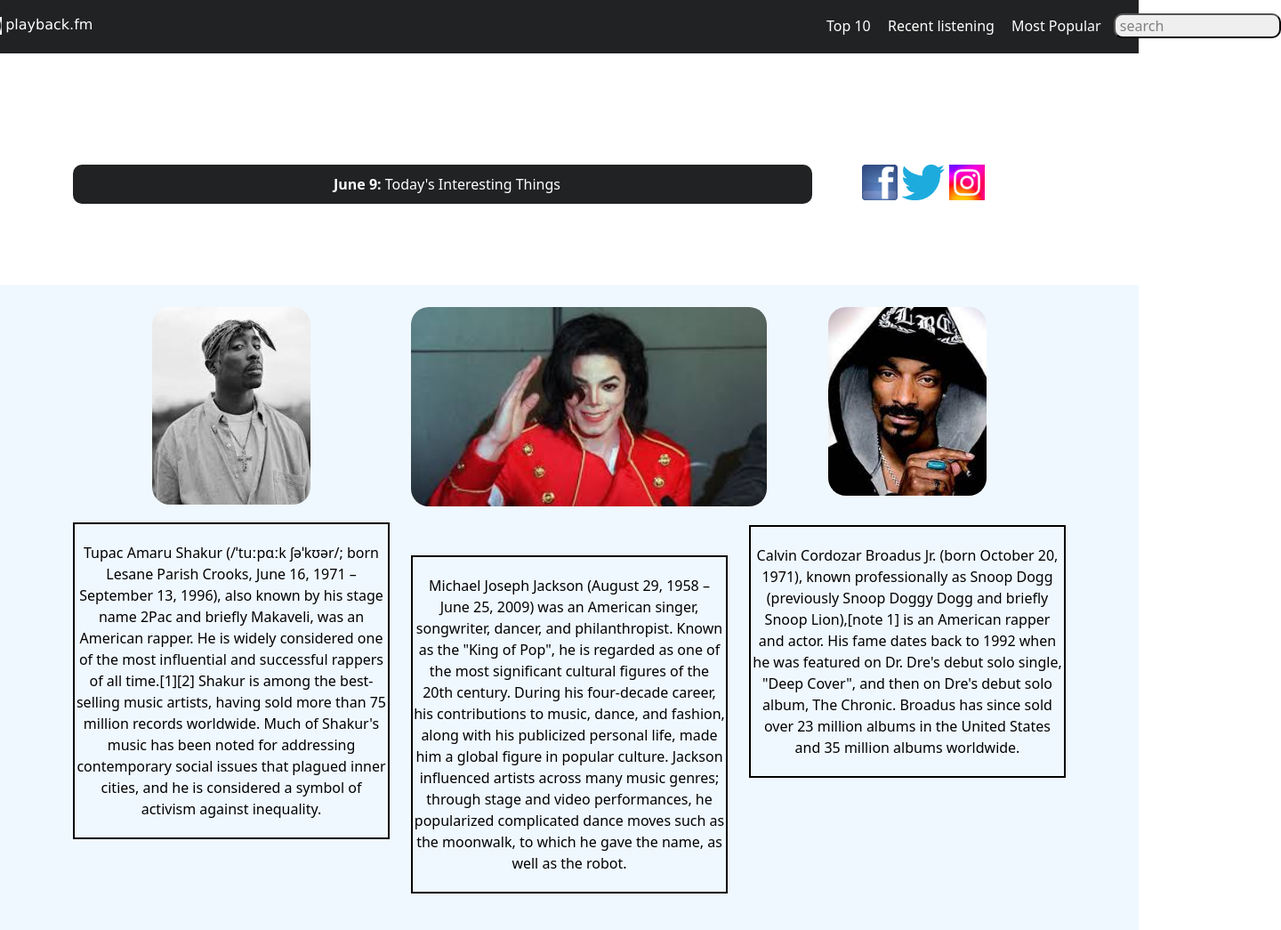
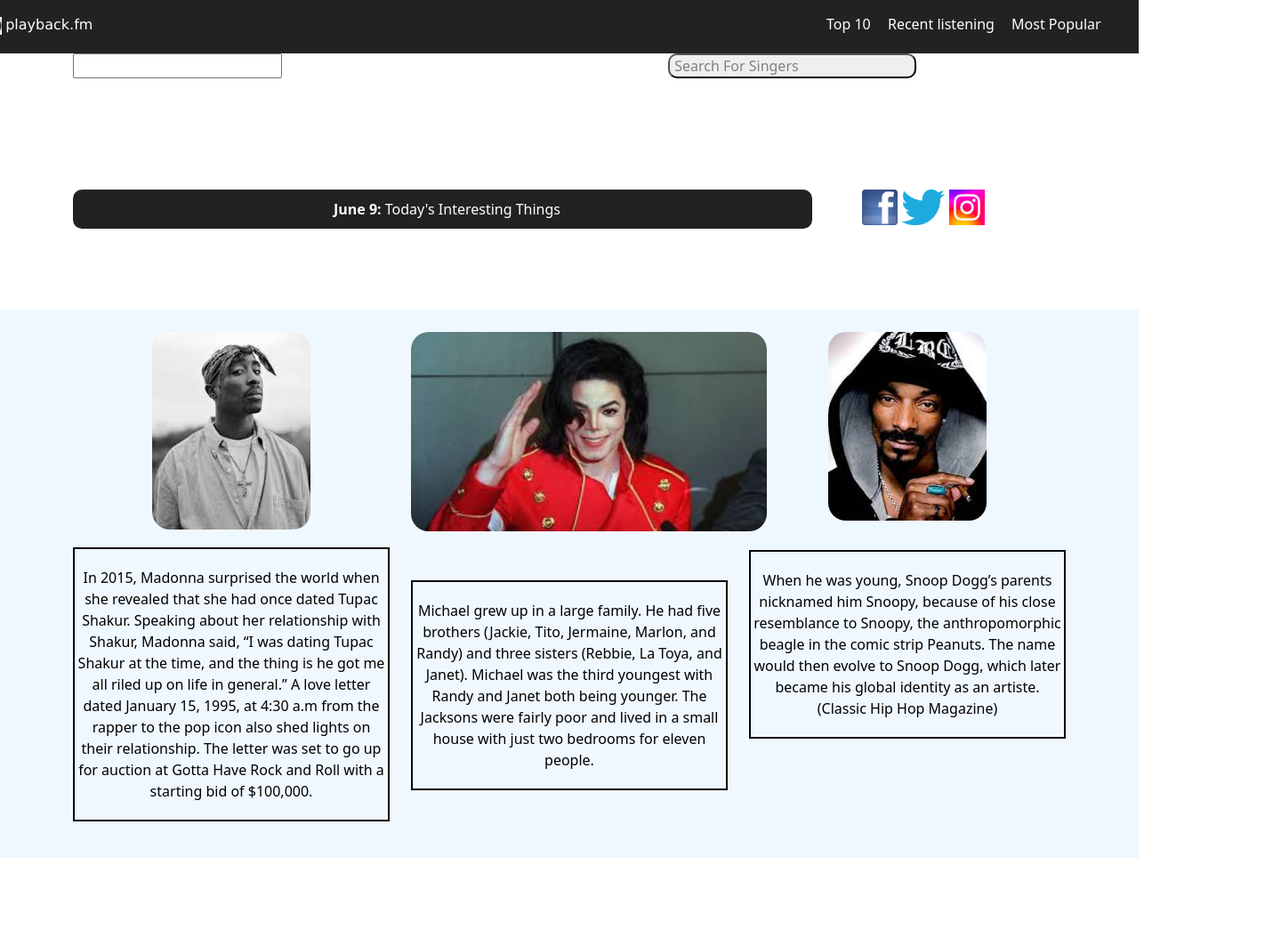
Before and after one commit to chriscolak/Python-Projekat, a plain HTML site: page index.html in a window 1280 px wide. Shown: the whole page at 89% size, 1440 px wide, since content can reach past the window. After the commit the page ends 964 px from the top, so only its background shows below. Drawn offline with nearby package versions, Linux system fonts and the light colour scheme.

Commit message:
Add files via upload
index.html updated

```diff
--- a/index.html
+++ b/index.html
@@ -30,11 +30,33 @@
                             <li><a href="#">Top 10</a></li>
                             <li><a href="#">Recent listening</a></li>
                             <li><a href="#">Most Popular</a></li>
-                            <button class = "button">search</button>
                         </ul>
                     </div>
                 </div>
             </div>
+        </div>
+
+    </div>
+
+    <div class="search-menu">
+
+        <div class="container">
+
+            <div class="row">
+
+            </div>
+
+            <div class="col-md-10">
+
+                <input type="text" id="searchInput" class="text">
+                <button id="searchButton" class="button">Search For Singers</button>
+
+            </div>
+
+            <div class="col-md-2">
+
+            </div>
+
         </div>
 
     </div>
@@ -71,17 +93,18 @@
 
                 <div class="col-md-4">
                     <img class = "slika5" src ="singer1.jpg">
-                    <p class = "text1">Tupac Amaru Shakur (/ˈtuːpɑːk ʃəˈkʊər/; born Lesane Parish Crooks, June 16, 1971 – September 13, 1996), also known by his stage name 2Pac and briefly Makaveli, was an American rapper. He is widely considered one of the most influential and successful rappers of all time.[1][2] Shakur is among the best-selling music artists, having sold more than 75 million records worldwide. Much of Shakur's music has been noted for addressing contemporary social issues that plagued inner cities, and he is considered a symbol of activism against inequality. </p>
+                    <p class = "text1">In 2015, Madonna surprised the world when she revealed that she had once dated Tupac Shakur. Speaking about her relationship with Shakur, Madonna said,  “I was dating Tupac Shakur at the time, and the thing is he got me all riled up on life in general.”  A love letter dated January 15, 1995, at 4:30 a.m from the rapper to the pop icon also shed lights on their relationship. The letter was set to go up for auction at Gotta Have Rock and Roll with a starting bid of $100,000.</p>
                 </div>
 
                 <div class="col-md-4">
                     <img class = "slika6" src ="singer2.jpeg">
-                    <p class = "text2">Michael Joseph Jackson (August 29, 1958 – June 25, 2009) was an American singer, songwriter, dancer, and philanthropist. Known as the "King of Pop", he is regarded as one of the most significant cultural figures of the 20th century. During his four-decade career, his contributions to music, dance, and fashion, along with his publicized personal life, made him a global figure in popular culture. Jackson influenced artists across many music genres; through stage and video performances, he popularized complicated dance moves such as the moonwalk, to which he gave the name, as well as the robot.</p>
+                    <p class = "text2">Michael grew up in a large family. He had five brothers (Jackie, Tito, Jermaine, Marlon, and Randy) and three sisters (Rebbie, La Toya, and Janet). Michael was the third youngest with Randy and Janet both being younger. The Jacksons were fairly poor and lived in a small house with just two bedrooms for eleven people.
+                    </p>
                 </div>
 
                 <div class="col-md-4">
                     <img class = "slika7" src ="singer3.jpeg">
-                    <p class = "text3">Calvin Cordozar Broadus Jr. (born October 20, 1971), known professionally as Snoop Dogg (previously Snoop Doggy Dogg and briefly Snoop Lion),[note 1] is an American rapper and actor. His fame dates back to 1992 when he was featured on Dr. Dre's debut solo single, "Deep Cover", and then on Dre's debut solo album, The Chronic. Broadus has since sold over 23 million albums in the United States and 35 million albums worldwide.</p>
+                    <p class = "text3">When he was young, Snoop Dogg’s parents nicknamed him Snoopy, because of his close resemblance to Snoopy, the anthropomorphic beagle in the comic strip Peanuts. The name would then evolve to Snoop Dogg, which later became his global identity as an artiste. (Classic Hip Hop Magazine)</p>
                 </div>
 
             </div>
@@ -90,6 +113,6 @@
 
     </div>
 
-
+<script src="script.js"></script>
 </body>
 </html>
```
